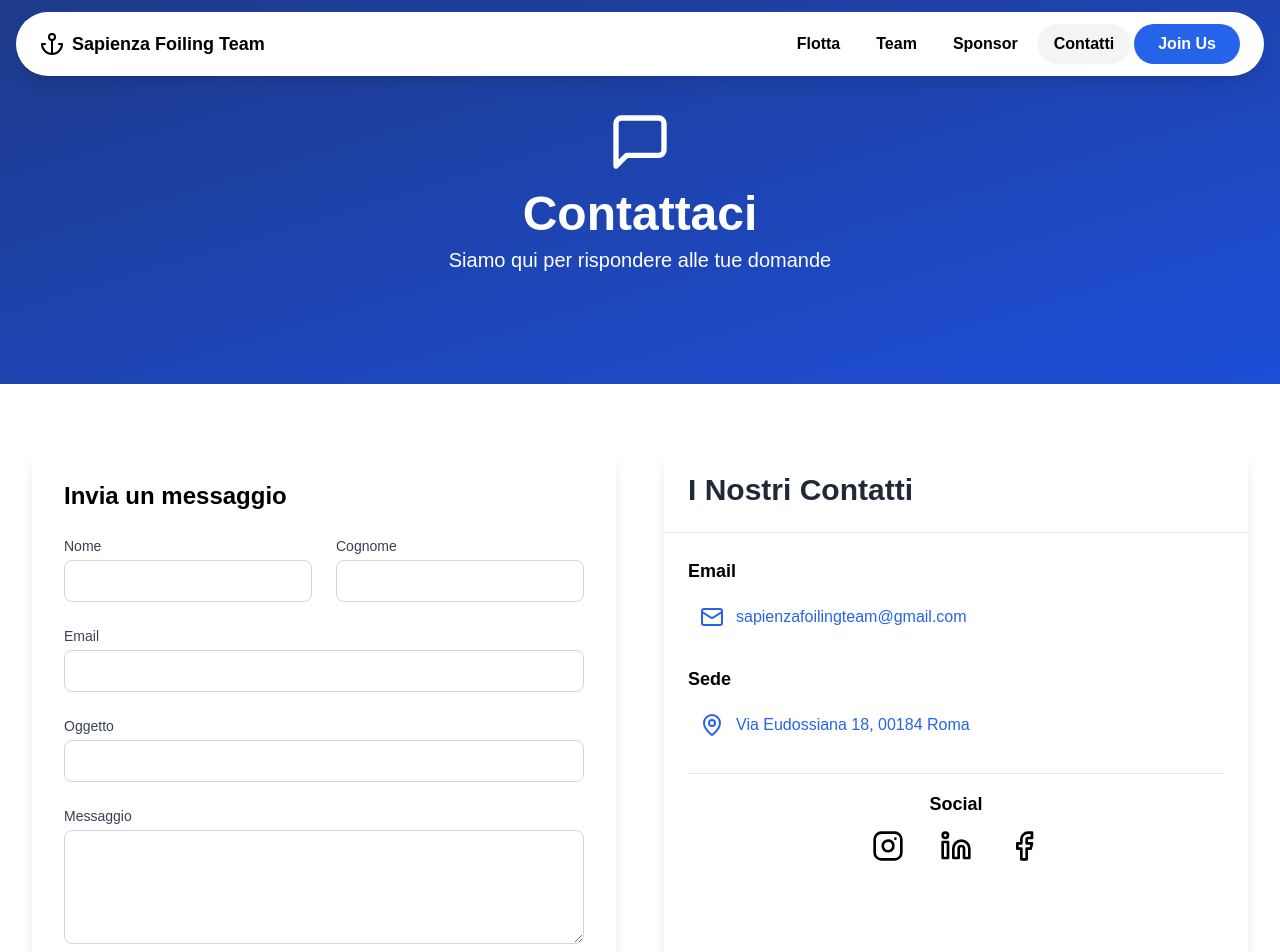
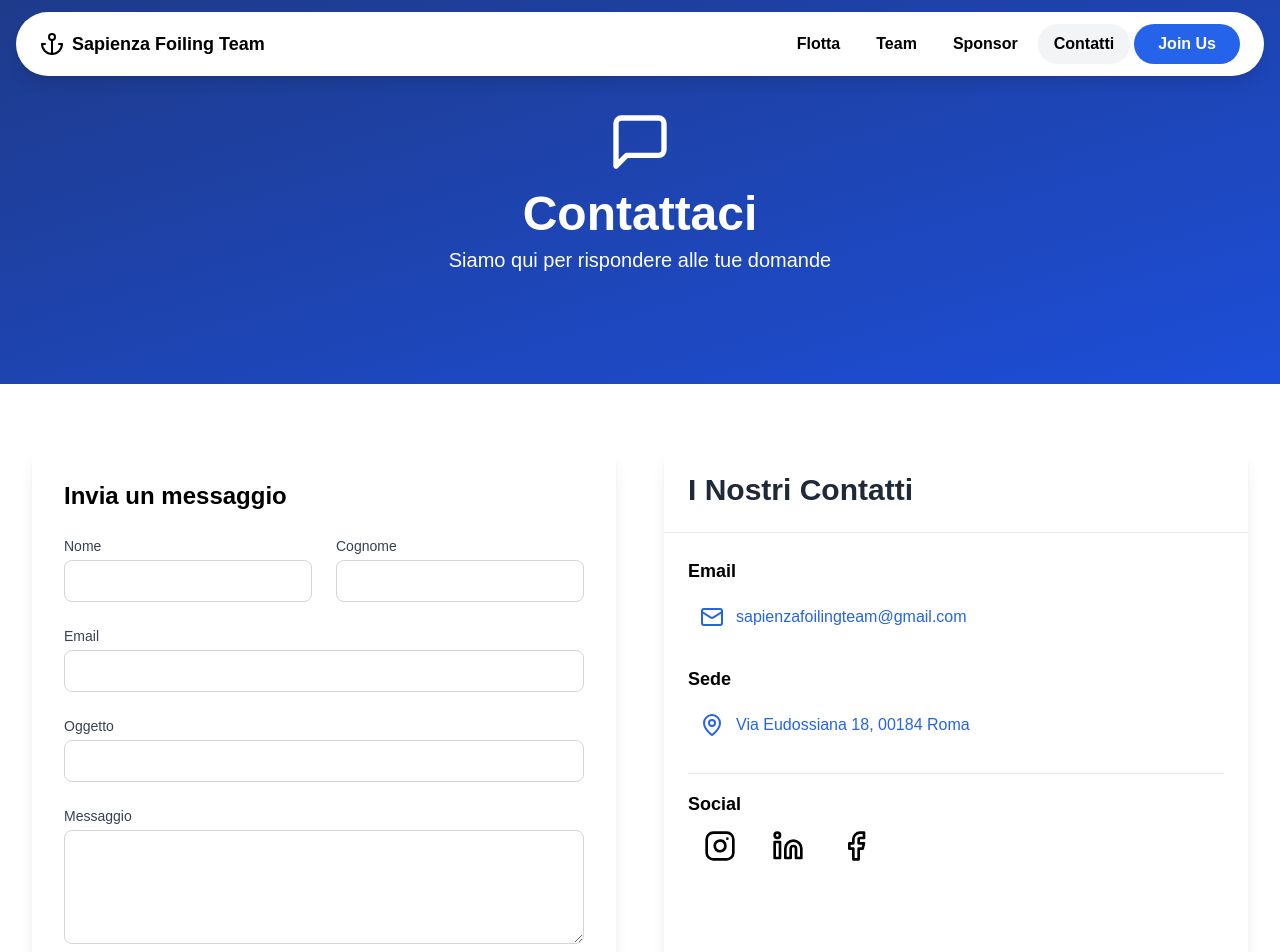
Before and after one commit to nannipy/sapienzafoilingteam, a Next.js app: page /contact in a window 1280 px wide. Shown: the top 952 px of the page. Built offline with nearby package versions, Linux system fonts and the light colour scheme.

Commit message:
sumoth date change

```diff
--- a/app/contact/page.tsx
+++ b/app/contact/page.tsx
@@ -147,8 +147,8 @@
 
                 {/* Social Links */}
                 <div className="pt-4 border-t">
-                  <h3 className="text-lg font-semibold text-black mb-3 text-center  ">Social</h3>
-                  <div className="flex space-x-9 justify-center">
+                  <h3 className="text-lg font-semibold text-black mb-3 ">Social</h3>
+                  <div className="flex space-x-9 ml-4">
                     <a
                     href="#"
                     className="hover:text-blue-600 transition-colors"
```
